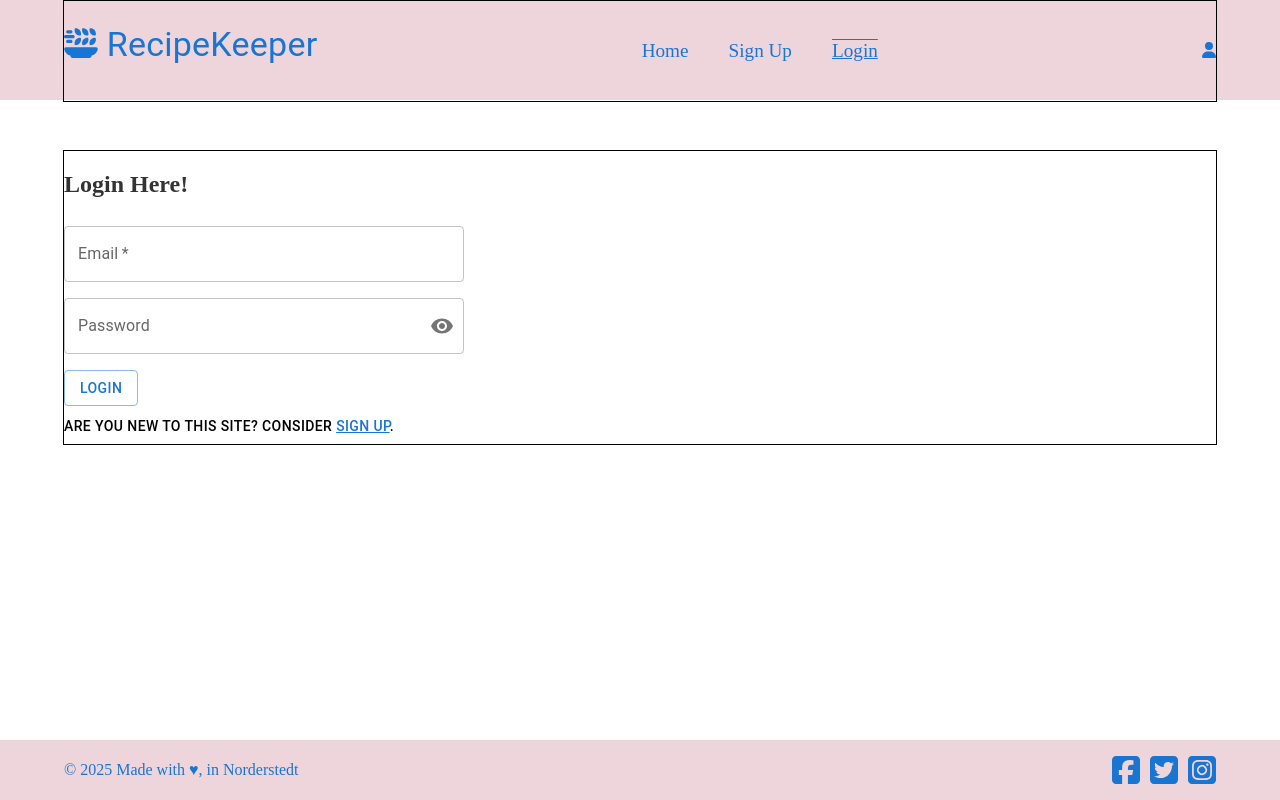
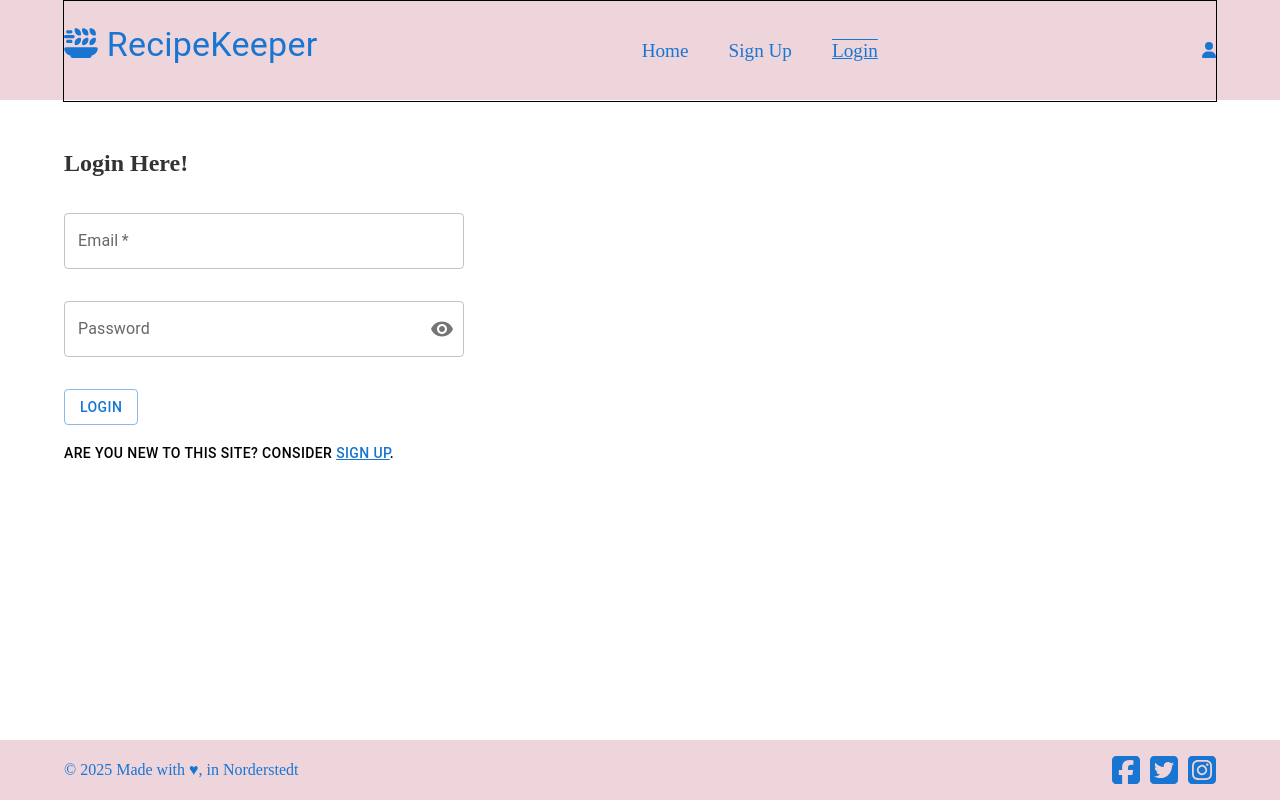
Before and after one commit to madiha-javed/frontend, a React (Vite) app: page /login in a window 1280 px wide. Built offline with nearby package versions, Linux system fonts and the light colour scheme.

Commit message:
login form css

```diff
--- a/src/App.css
+++ b/src/App.css
@@ -50,7 +50,7 @@ html, body {
 }
 
 .main__content{
-  border: 1px solid black;
+  /* border: 1px solid black; */
   width: 90%;
   margin: 0px auto;
   /* background-color: #EFEEE8; */
--- a/src/components/Login.jsx
+++ b/src/components/Login.jsx
@@ -175,7 +175,7 @@ const [error, setError] = useState('');
       <Box
         component="form"
         // '& > :not(style)': means that it applies to all children elements that have no 'style' attribute. so marging 1 x 8px would be applied to all children
-        sx={{ '& > :not(style)': { my: 1 } }}
+        sx={{ '& > :not(style)': { my: 2 } }}
         onSubmit={handleSubmit}
         noValidate
         // autoComplete="off"
@@ -227,7 +227,7 @@ const [error, setError] = useState('');
           {errors.password && <FormHelperText>{errors.password}</FormHelperText>}
         </FormControl>
 
-        <Button variant="outlined" type='submit'>Login</Button>
+        <Button variant="outlined" type='submit' >Login</Button>
 
 
       </Box>
--- a/src/components/SignUp.jsx
+++ b/src/components/SignUp.jsx
@@ -291,8 +291,8 @@ const SignUp = () => {
             />
 
 
-
-            <LocalizationProvider fullWidth dateAdapter={AdapterDayjs}>
+<FormControl fullWidth >
+            <LocalizationProvider dateAdapter={AdapterDayjs}>
 
               {/* <DatePicker   value={value} label="Date of Birth"  onChange={(newValue) => setValue(newValue)}/> */}
               <DatePicker  value={value} label="Date of Birth" onChange={(newValue) => handleDatepicker(newValue)}
@@ -306,6 +306,7 @@ const SignUp = () => {
 
 
             </LocalizationProvider>
+            </FormControl>
 
             <FormControl fullWidth variant="outlined" error={!!errors.password}>
 
@@ -335,7 +336,7 @@ const SignUp = () => {
               {errors.password && <FormHelperText>{errors.password}</FormHelperText>}
             </FormControl>
 
-            <Button variant="outlined" type='submit'>Sign Up</Button>
+            <Button variant="outlined" type='submit' sx={{ mt: 2 }}>Sign Up</Button>
 
 
           </Box>
```
